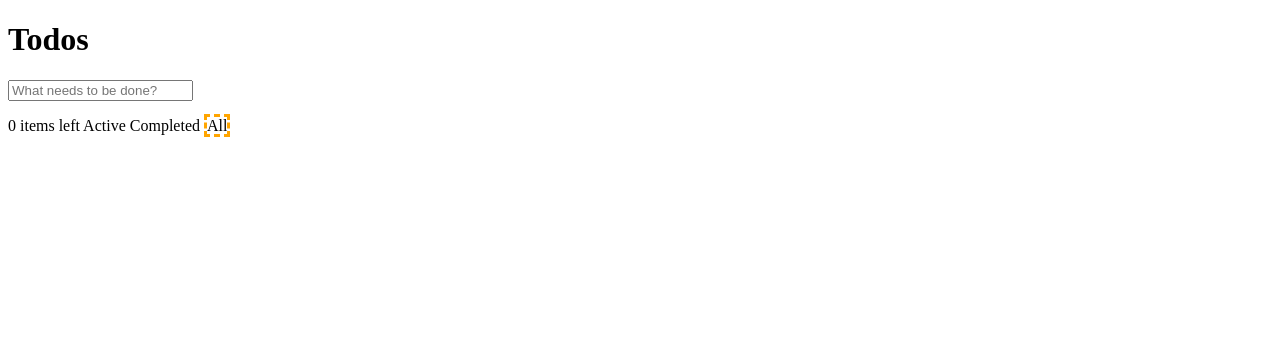
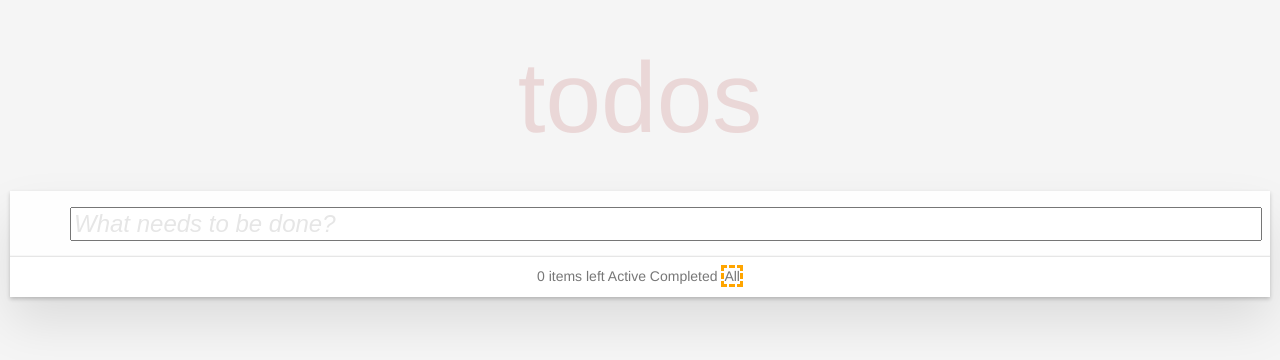
Before and after one commit to rtodea/todo-mvc-ng-cli, an Angular app: page / in a window 1280 px wide. Shown: the top 360 px of the page. Built offline with nearby package versions, Linux system fonts and the light colour scheme.

Commit message:
Some styling

```diff
--- a/src/app/app.component.css
+++ b/src/app/app.component.css
@@ -0,0 +1,37 @@
+.container {
+  /*display: flex;*/
+  flex-direction: column;
+}
+
+header h1 {
+  font-size: 100px;
+  font-weight: 100;
+  text-align: center;
+  color: rgba(175, 47, 47, 0.15);
+}
+
+.main {
+  background: #fff;
+  box-shadow: 0 2px 4px 0 rgba(0, 0, 0, 0.2), 0 25px 50px 0 rgba(0, 0, 0, 0.1);
+}
+
+.main header {
+  height: 65px;
+}
+
+tdm-todo-creator {
+  padding: 16px 16px 16px 60px;
+  border: none;
+  background: rgba(0, 0, 0, 0.003);
+  box-shadow: inset 0 -2px 1px rgba(0,0,0,0.03);
+  display: block;
+  font-size: 24px;
+}
+
+.main footer {
+  color: #777;
+  padding: 10px 15px;
+  height: 20px;
+  text-align: center;
+  border-top: 1px solid #e6e6e6;
+}
--- a/src/app/app.component.html
+++ b/src/app/app.component.html
@@ -1,7 +1,18 @@
-<h1>
-  Todos
-</h1>
-<tdm-todo-creator></tdm-todo-creator>
-<tdm-todo-listing></tdm-todo-listing>
-<tdm-todo-counter></tdm-todo-counter>
-<tdm-todo-filter></tdm-todo-filter>
+<section class="container">
+  <header>
+    <h1>todos</h1>
+  </header>
+
+  <section class="main">
+    <header>
+      <tdm-todo-creator></tdm-todo-creator>
+    </header>
+
+    <tdm-todo-listing></tdm-todo-listing>
+
+    <footer>
+      <tdm-todo-counter></tdm-todo-counter>
+      <tdm-todo-filter></tdm-todo-filter>
+    </footer>
+  </section>
+</section>
--- a/src/app/todo-creator/todo-creator.component.css
+++ b/src/app/todo-creator/todo-creator.component.css
@@ -0,0 +1,15 @@
+input {
+  font-size: 24px;
+  width: 100%;
+  color: inherit;
+}
+
+input:focus {
+  outline: none;
+}
+
+input::placeholder {
+  font-style: italic;
+  font-weight: 300;
+  color: #e6e6e6;
+}
--- a/src/app/todo-listing/todo-listing.component.html
+++ b/src/app/todo-listing/todo-listing.component.html
@@ -1,4 +1,4 @@
-<ul>
+<ul *ngIf="todos.length">
   <li *ngFor="let todo of todos">
     <span *ngIf="!isInEditMode(todo)">
       <input type="checkbox"
--- a/src/app/todo-listing/todo-listing.component.ts
+++ b/src/app/todo-listing/todo-listing.component.ts
@@ -13,7 +13,7 @@ export class TodoListingComponent implements OnInit, OnDestroy {
 
   private subscriptions: Subscription[] = [];
 
-  todos: TodoItem[];
+  todos: TodoItem[] = [];
 
   constructor(private todoService: TodoService) {
   }
--- a/src/styles.css
+++ b/src/styles.css
@@ -1 +1,12 @@
-/* You can add global styles to this file, and also import other style files */
+body {
+  font: 14px 'Helvetica Neue', Helvetica, Arial, sans-serif;
+  line-height: 1.4em;
+  background: #f5f5f5;
+  color: #4d4d4d;
+  margin: 0 auto;
+
+  -webkit-font-smoothing: antialiased;
+  font-weight: 300;
+
+  padding: 5px 10px;
+}
```
